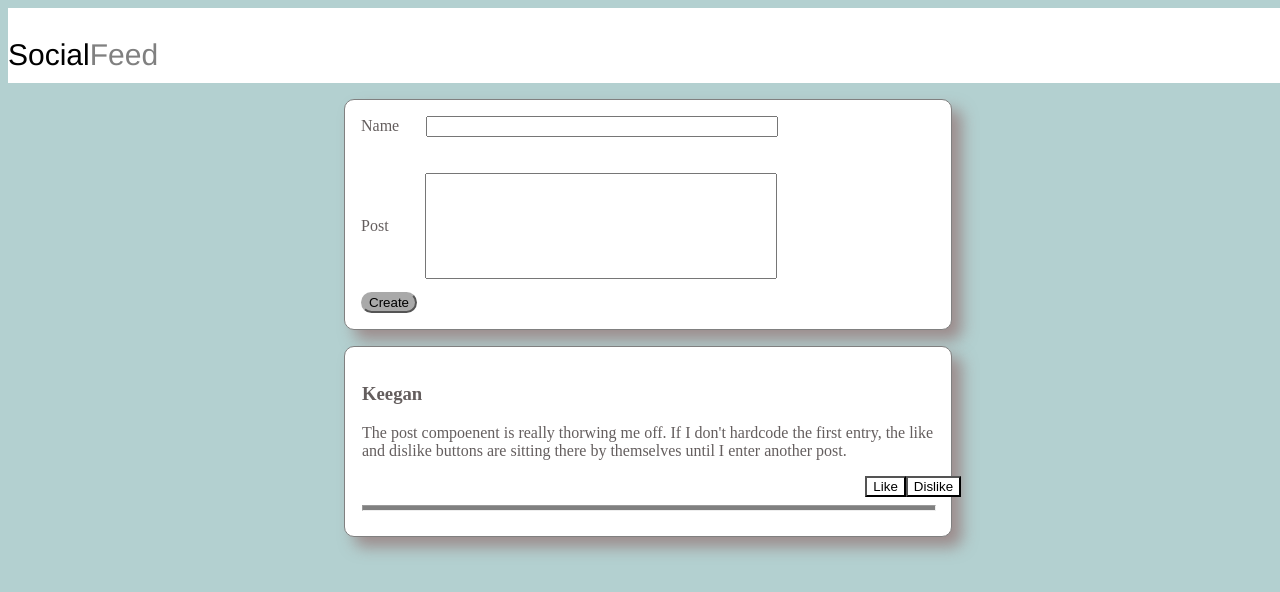
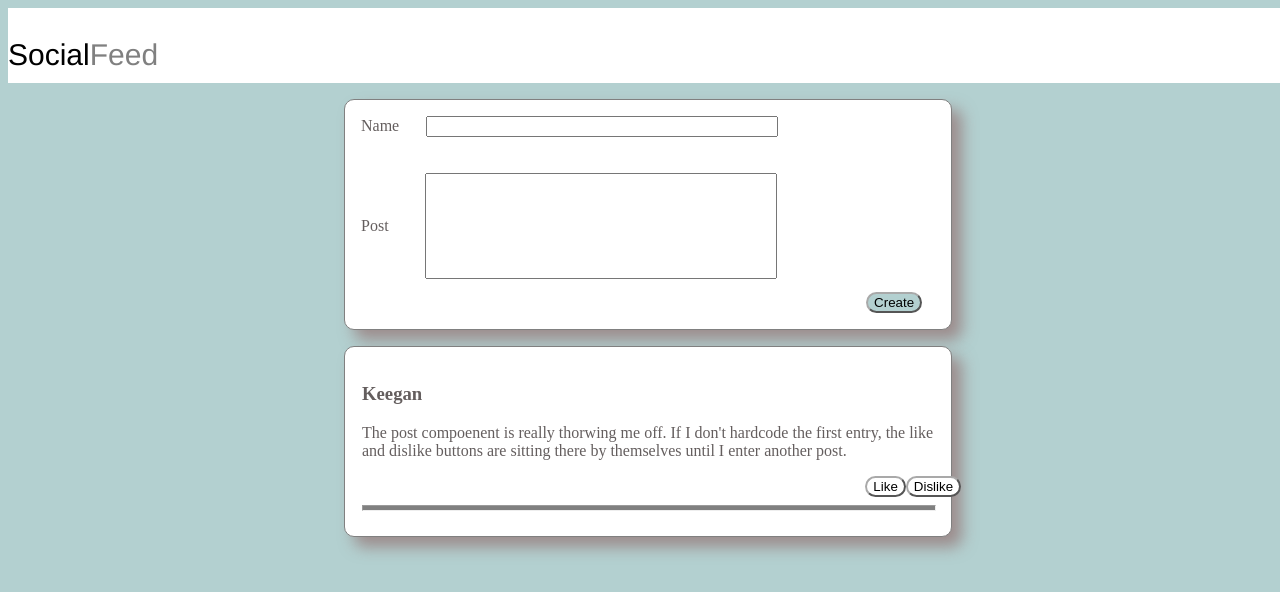
Before and after one commit to Creedo11/SocialFeed, a React (Create React App) app: page / in a window 1280 px wide. Shown: the top 592 px of the page. Built offline with nearby package versions, Linux system fonts and the light colour scheme; the HTML template or start-up script is replaced by a standard one.

Commit message:
edited/styled create button and like/dislike buttons

```diff
--- a/src/Components/CreatePost/CreatePost.css
+++ b/src/Components/CreatePost/CreatePost.css
@@ -16,5 +16,8 @@
 .create-button{
     border-radius: 12px;
     border-color: darkgrey;
-    background-color: darkgrey;
+    background-color: rgb(179, 208, 208);
+    display: flex;
+    margin-left: 88%;
+
 }
--- a/src/Components/CustomButton/CustomButton.css
+++ b/src/Components/CustomButton/CustomButton.css
@@ -6,3 +6,8 @@
 .inactive{
     background-color: white;
 }
+
+button {
+    border-radius: 12px;
+    border-color: darkgrey;
+}
--- a/src/Components/CustomButton/CustomButton.jsx
+++ b/src/Components/CustomButton/CustomButton.jsx
@@ -15,7 +15,7 @@ const CustomButton = (props) => {
     }
 
     return (
-        <div>
+        <div className="like-button">
             <button className={buttonClass} onClick={handleClick}>{props.message}</button>
         </div>
      );
--- a/src/Components/CustomButton2/CustomButton2.css
+++ b/src/Components/CustomButton2/CustomButton2.css
@@ -5,3 +5,8 @@
 .inactive2{
     background-color: white;
 }
+
+button {
+    border-radius: 12px;
+    border-color: darkgrey;
+}
```
